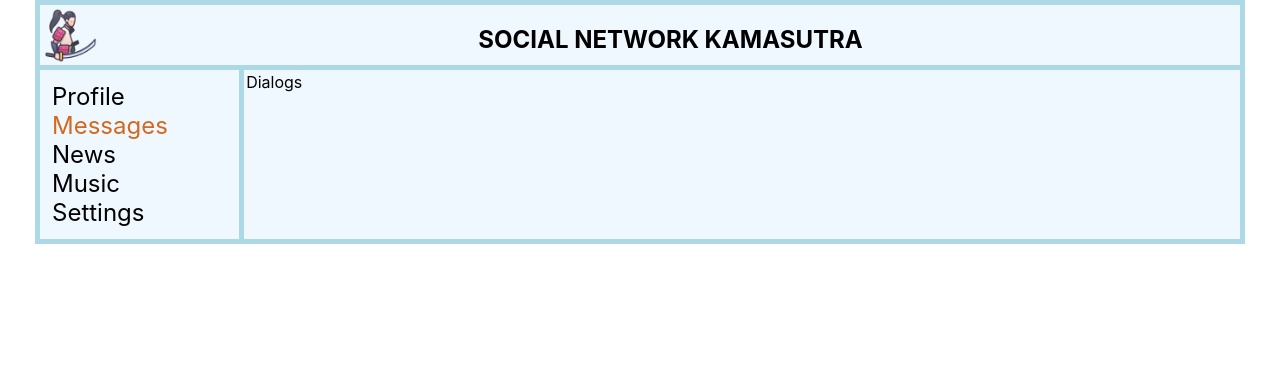
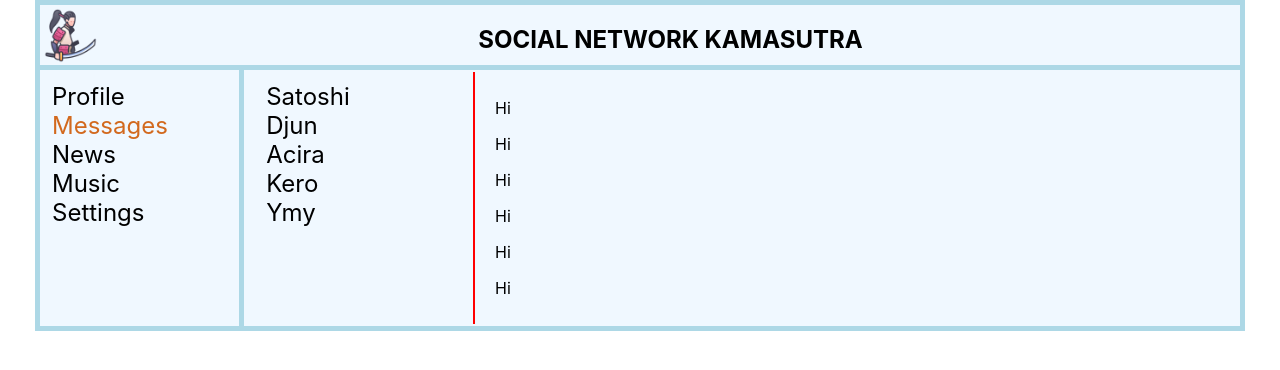
Before and after one commit to Rumata-SL/Social_Network, a React (Create React App) app: page /Dialogs in a window 1280 px wide. Shown: the top 370 px of the page. Built offline with nearby package versions, Linux system fonts and the light colour scheme.

Commit message:
added components "DialogsUsers", "UserMessage"

```diff
--- a/src/components/dialogs/dialogs.module.css
+++ b/src/components/dialogs/dialogs.module.css
@@ -0,0 +1,15 @@
+.dialogs {
+    display: grid;
+    grid-template-columns: 3fr 10fr;
+}
+
+.dialog_items {
+    margin-left: 10px;
+    border-right: solid 2px red;
+    padding: 10px;
+}
+
+.dialog_messages {
+    margin-left: 10px;
+    padding: 10px;
+}
--- a/src/components/dialogs/dialogs.tsx
+++ b/src/components/dialogs/dialogs.tsx
@@ -1,12 +1,50 @@
-import React from "react";
+import React, {FC} from "react";
 import d from "./dialogs.module.css"
+import {NavLink} from "react-router-dom";
 
+type UsersProps = {
+    id: number;
+    name: string;
+}
+
+const DialogsUsers: FC<UsersProps> = ({id, name}) => {
+    return (
+        <div className={d.item}>
+            <NavLink to={`${id}`}>{name}</NavLink>
+        </div>
+    )
+}
+type MessageProps = {
+    message: string;
+}
+const UserMessage: FC<MessageProps> = ({message}) => {
+    return (
+        <div>
+            <p>{message}</p>
+        </div>
+    )
+}
 
 
 export const Dialogs = () => {
     return (
-        <div className={d.content}>
-            Dialogs
+        <div className={d.dialogs}>
+            <div className={d.dialog_items}>
+                <DialogsUsers id={1} name="Satoshi"/>
+                <DialogsUsers id={2} name="Djun"/>
+                <DialogsUsers id={3} name="Acira"/>
+                <DialogsUsers id={4} name="Kero"/>
+                <DialogsUsers id={5} name="Ymy"/>
+            </div>
+            <div className={d.dialog_messages}>
+                <UserMessage message="Hi"/>
+                <UserMessage message="Hi"/>
+                <UserMessage message="Hi"/>
+                <UserMessage message="Hi"/>
+                <UserMessage message="Hi"/>
+                <UserMessage message="Hi"/>
+            </div>
+
         </div>
     )
 }
```
